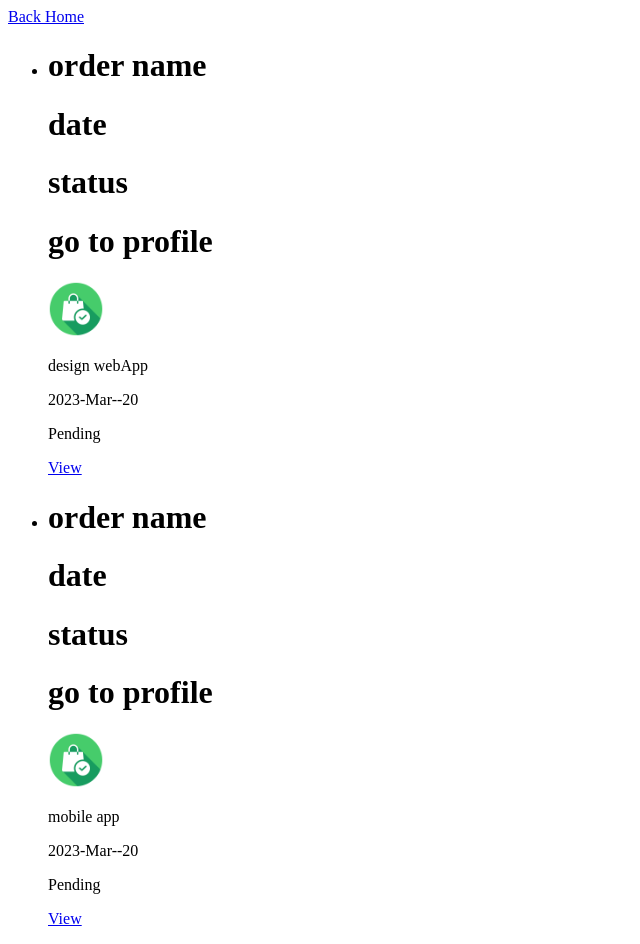
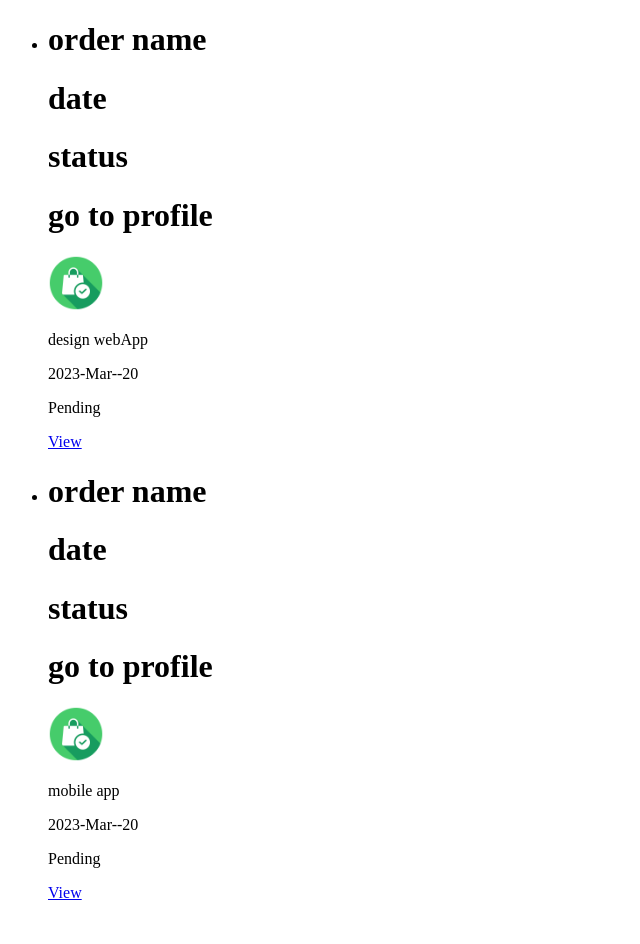
Before and after one commit to cabdiaziz/OrderingApp, a Next.js app: page /orders in a window 1280 px wide. Shown: the whole page, without its empty margins (0-640 px from the left). After the commit the page ends 918 px from the top, so only its background shows below. Built offline with nearby package versions, Linux system fonts and the light colour scheme.

Commit message:
removed clg and back-btn in orders.jsx file

```diff
--- a/components/orders/OrdersList.jsx
+++ b/components/orders/OrdersList.jsx
@@ -1,7 +1,6 @@
 import OrdersItem from "./OrdersItem";
 export default function OrdersList(props) {
   const { orders } = props;
-  console.log("Data==", orders);
   return (
     <ul className="flex flex-col min-h-screen justify-center items-center bg-slate-100 -mt-6">
       {orders.map((order) => (
--- a/pages/orders/index.jsx
+++ b/pages/orders/index.jsx
@@ -19,7 +19,6 @@ export default function Orders() {
   ];
   return (
     <div>
-      <Link href="/">Back Home</Link>
       <OrdersList orders={data} />
     </div>
   );
```
